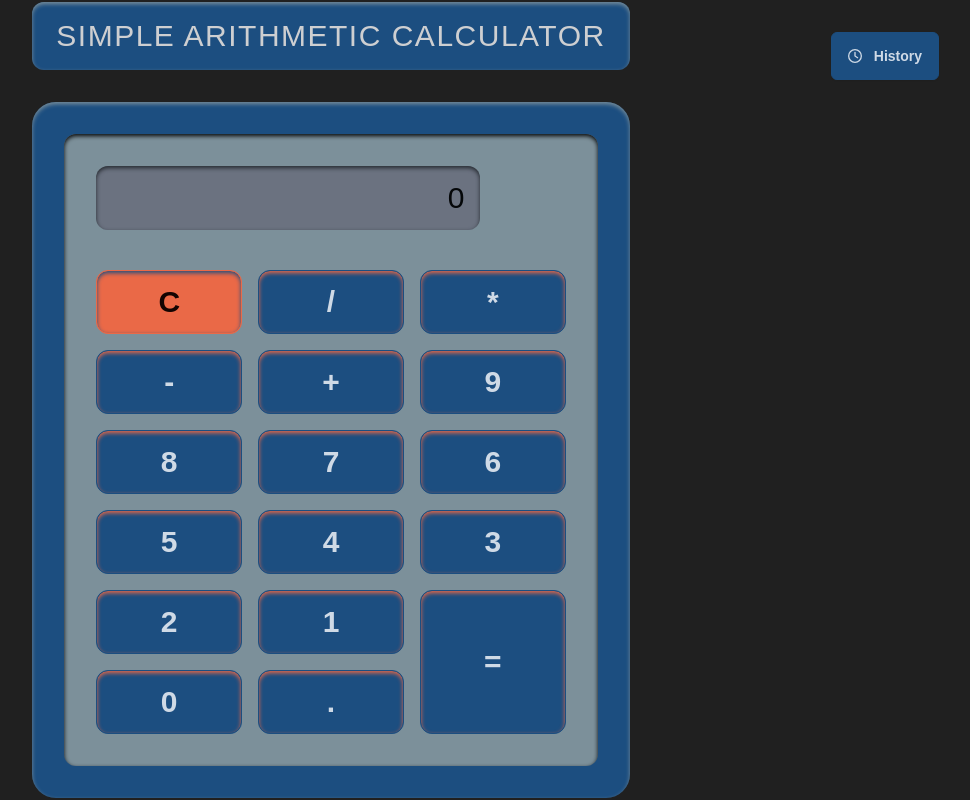
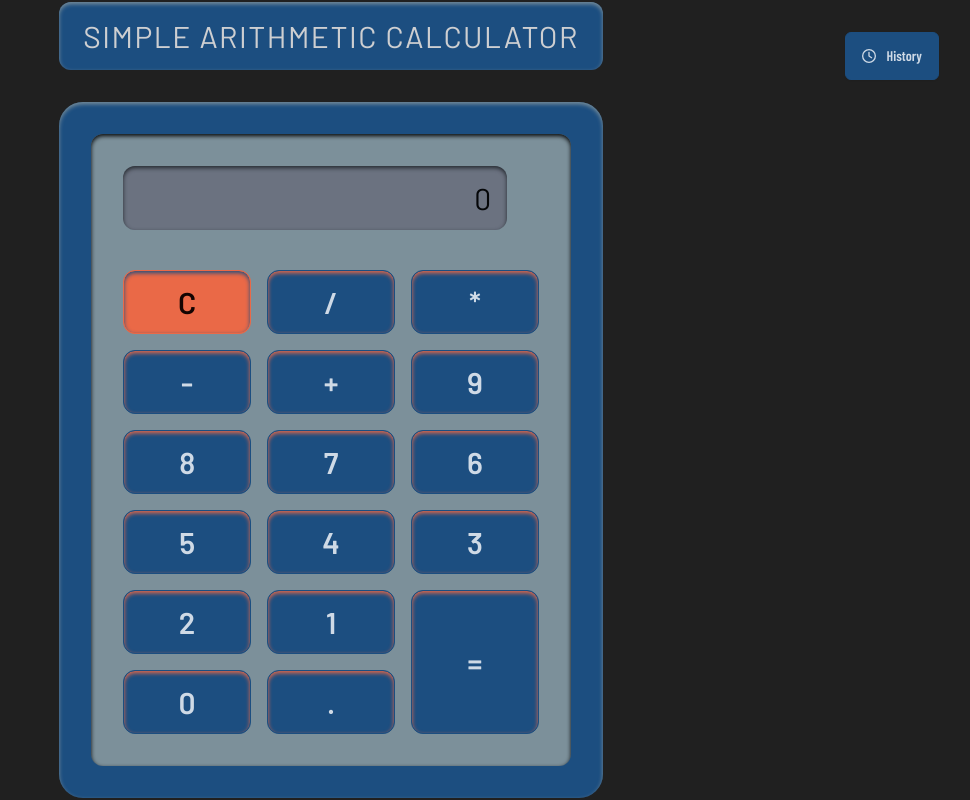
Before and after one commit to prakashraja-0723/Nezuware_Internship_Task, a React (Vite) app in the folder task_02-calculator/: page / in a window 1280 px wide. Shown: the whole page, without its empty margins (309-1279 px from the left). Built offline with nearby package versions, Linux system fonts and the light colour scheme; a web font is replaced by a local one.

Commit message:
task 2 completed

```diff
--- a/task_02-calculator/package.json
+++ b/task_02-calculator/package.json
@@ -11,11 +11,9 @@
   },
   "dependencies": {
     "@reduxjs/toolkit": "^2.2.7",
-    "daisyui": "^4.12.10",
     "react": "^18.3.1",
     "react-dom": "^18.3.1",
-    "react-redux": "^9.1.2",
-    "tailwindcss": "^3.4.10"
+    "react-redux": "^9.1.2"
   },
   "devDependencies": {
     "@eslint/js": "^9.9.0",
@@ -24,6 +22,7 @@
     "@types/react-dom": "^18.3.0",
     "@vitejs/plugin-react": "^4.3.1",
     "autoprefixer": "^10.4.20",
+    "daisyui": "^4.12.10",
     "eslint": "^9.9.0",
     "eslint-plugin-react": "^7.35.0",
     "eslint-plugin-react-hooks": "^5.1.0-rc.0",
@@ -31,6 +30,7 @@
     "globals": "^15.9.0",
     "postcss": "^8.4.45",
     "react-icons": "^5.3.0",
+    "tailwindcss": "^3.4.10",
     "vite": "^5.4.1"
   }
 }
--- a/task_02-calculator/src/index.css
+++ b/task_02-calculator/src/index.css
@@ -1,3 +1,4 @@
+@import './fonts/fonts.css';
 @tailwind base;
 @tailwind components;
 @tailwind utilities;
```
Also changed, not shown: 1 other file (tests, documents, lock files or other folders).
